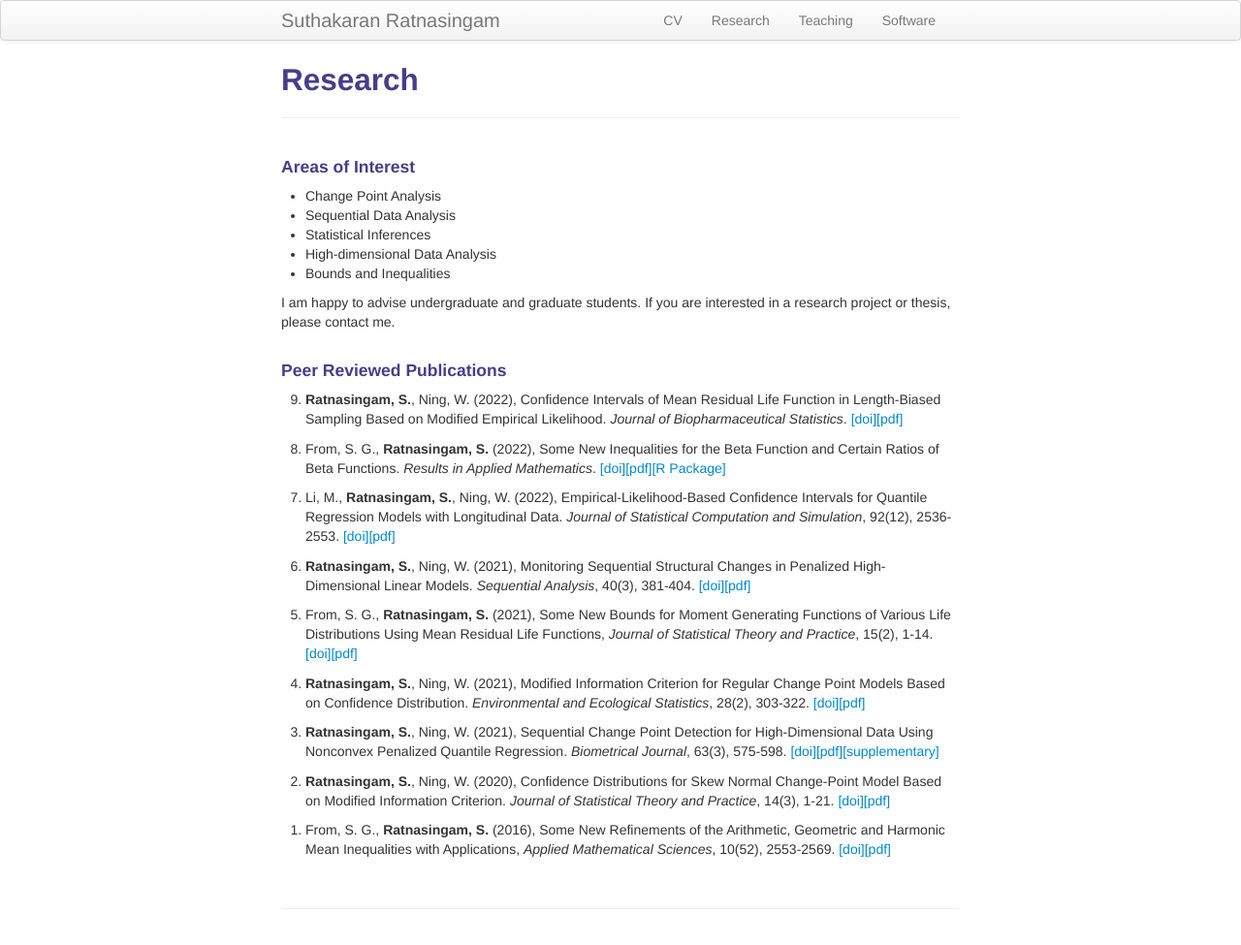
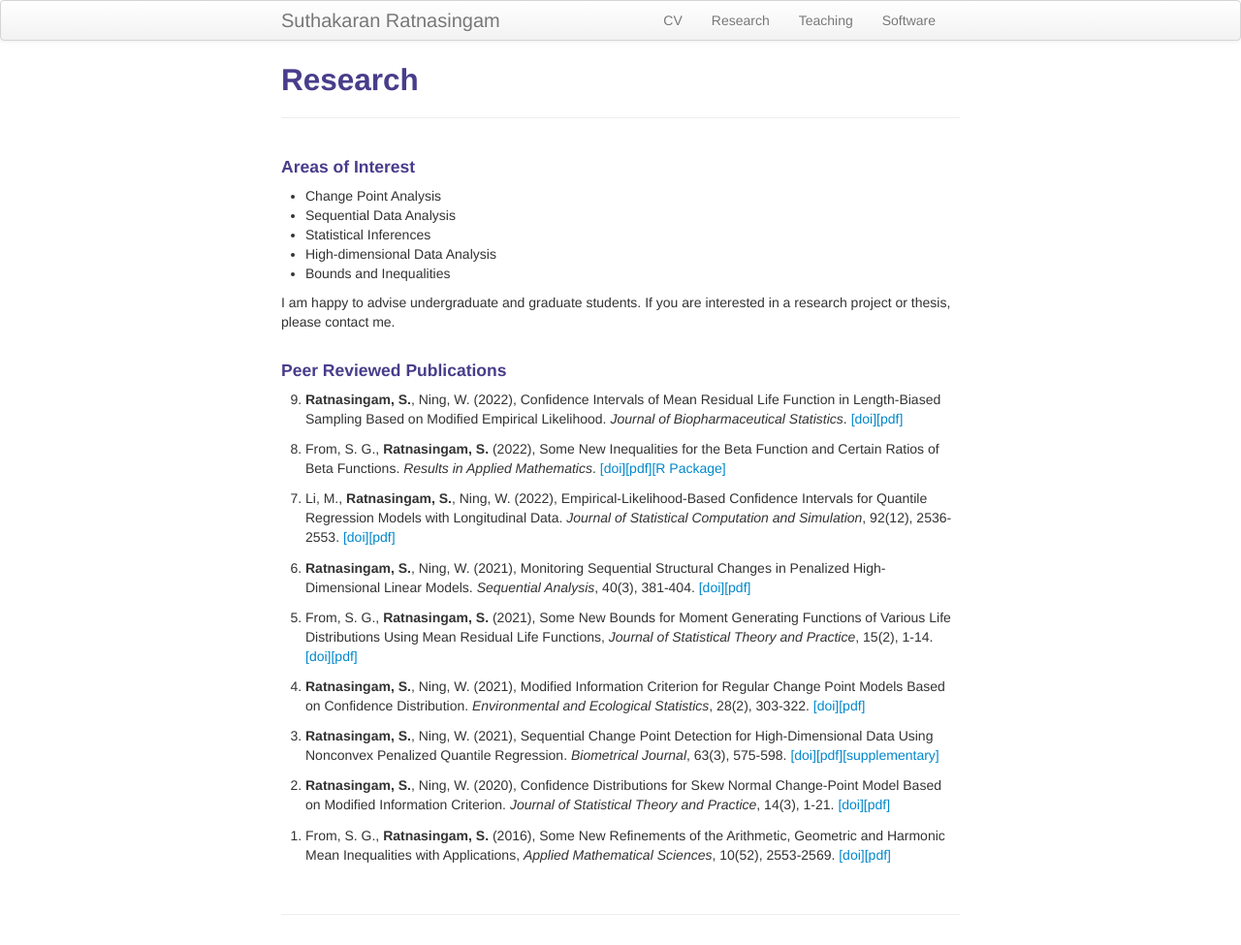
Before and after one commit to suthakaranr/suthakaranr.github.io, a Jekyll site: the page built from pages/Research.md, in a window 1280 px wide. Shown: the whole page at 97% size. Built offline with Jekyll 4.4.1, drawn with Linux system fonts in a browser that asks for light colours.

Commit message:
Update Research.md

```diff
--- a/pages/Research.md
+++ b/pages/Research.md
@@ -20,7 +20,7 @@ I am happy to advise undergraduate and graduate students. If you are interested
 
 #### Peer Reviewed Publications
 
-<div style="line-height:75%;">
+<div style="line-height:80%;">
 
 <ol>
 
```
